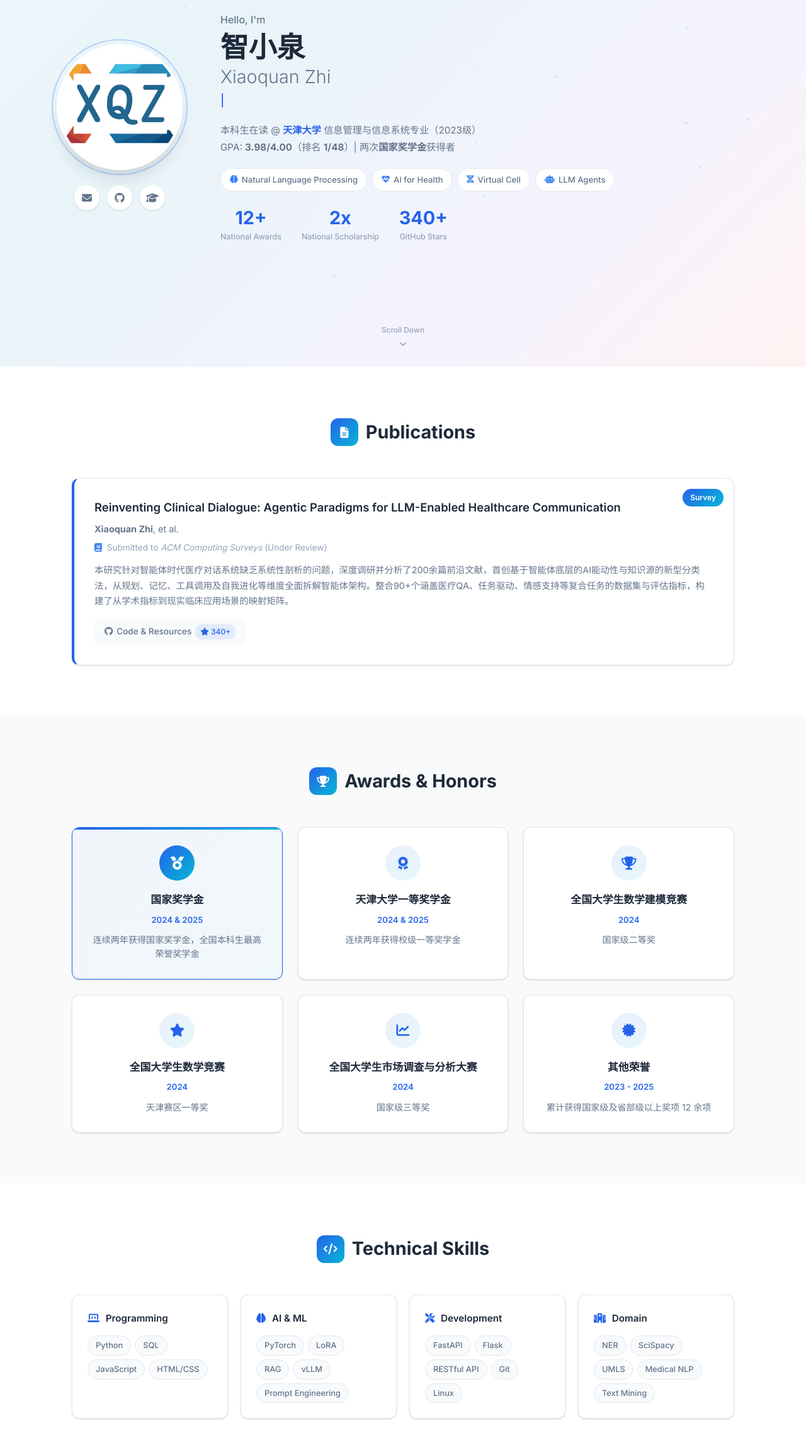
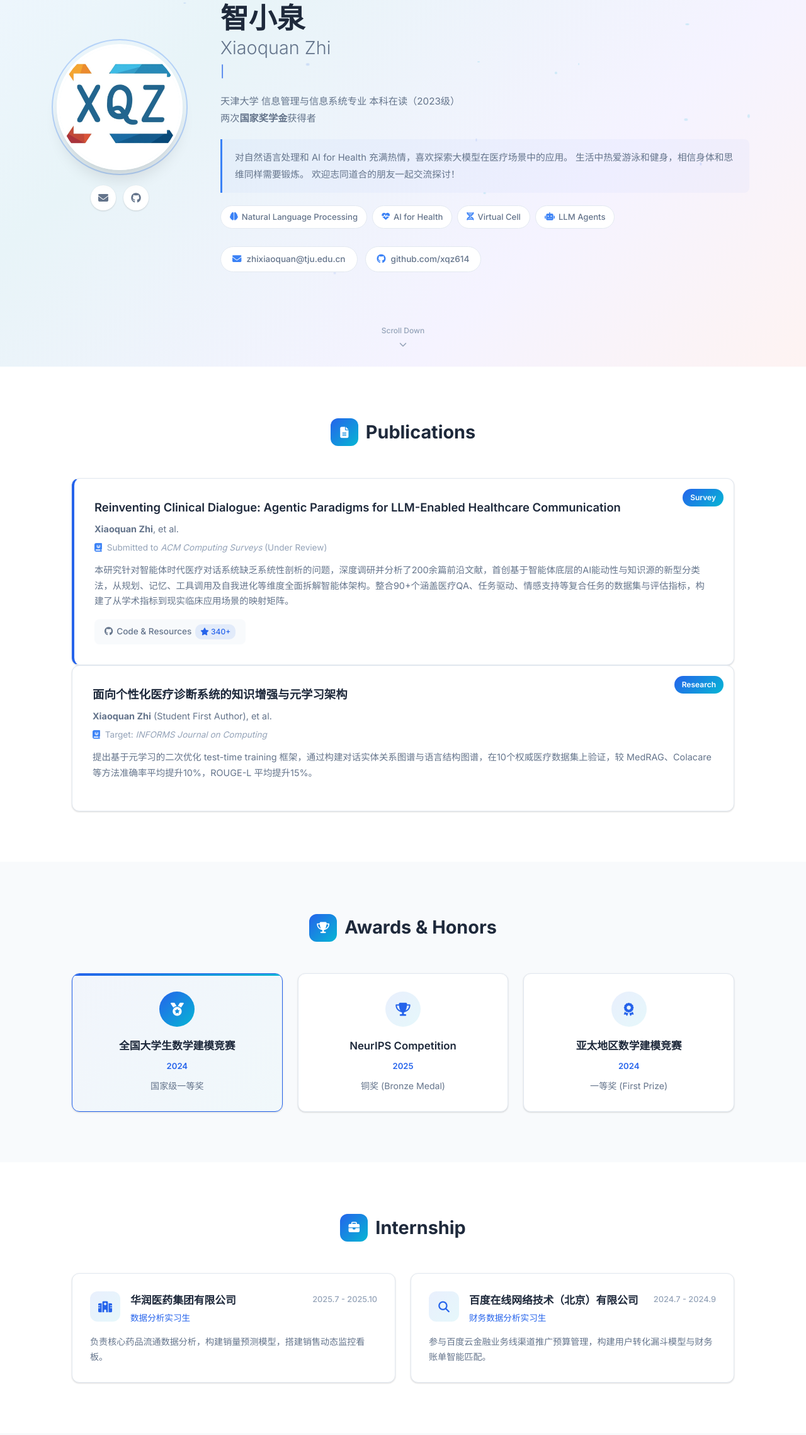
Before and after one commit to xqz614/xqz614.github.io, a plain HTML site: page index.html in a window 1280 px wide. Shown: the part 218-2496 px from the top of the page at 63% size. Drawn offline with Linux system fonts and the light colour scheme.

Commit message:
✨ Update homepage: simplified intro, add meta-learning paper, 3 awards, internship section

```diff
--- a/assets/css/style.css
+++ b/assets/css/style.css
@@ -355,27 +355,49 @@ a:hover {
     color: var(--primary-light);
 }
 
-.hero-stats {
-    display: flex;
-    gap: 32px;
+.hero-intro {
+    font-size: 0.92rem;
+    color: var(--text-secondary);
+    line-height: 1.8;
+    margin-bottom: 20px;
+    padding: 16px 20px;
+    background: rgba(37,99,235,0.03);
+    border-left: 3px solid var(--primary-light);
+    border-radius: 0 var(--radius-sm) var(--radius-sm) 0;
 }
 
-.stat {
-    text-align: center;
+.hero-contact {
+    display: flex;
+    flex-wrap: wrap;
+    gap: 12px;
+    margin-top: 8px;
 }
 
-.stat-number {
-    font-size: 1.8rem;
-    font-weight: 700;
-    color: var(--primary);
-    line-height: 1;
+.contact-btn {
+    display: inline-flex;
+    align-items: center;
+    gap: 8px;
+    padding: 8px 18px;
+    background: white;
+    border: 1px solid var(--border);
+    border-radius: 24px;
+    font-size: 0.85rem;
+    font-weight: 500;
+    color: var(--text-secondary);
+    transition: var(--transition);
 }
 
-.stat-label {
-    font-size: 0.78rem;
-    color: var(--text-light);
-    margin-top: 4px;
-    font-weight: 500;
+.contact-btn:hover {
+    border-color: var(--primary-light);
+    color: var(--primary);
+    background: rgba(37,99,235,0.04);
+    transform: translateY(-1px);
+    box-shadow: var(--shadow);
+}
+
+.contact-btn i {
+    color: var(--primary-light);
+    font-size: 0.9rem;
 }
 
 .scroll-indicator {
@@ -671,6 +693,74 @@ a:hover {
     line-height: 1.6;
 }
 
+/* ============ Internship ============ */
+.internship-grid {
+    display: grid;
+    grid-template-columns: repeat(auto-fit, minmax(400px, 1fr));
+    gap: 24px;
+}
+
+.internship-card {
+    background: white;
+    border-radius: var(--radius);
+    padding: 28px;
+    box-shadow: var(--shadow);
+    border: 1px solid var(--border);
+    transition: var(--transition);
+}
+
+.internship-card:hover {
+    box-shadow: var(--shadow-lg);
+    transform: translateY(-3px);
+}
+
+.internship-header {
+    display: flex;
+    align-items: flex-start;
+    gap: 16px;
+    margin-bottom: 14px;
+}
+
+.internship-icon {
+    width: 48px;
+    height: 48px;
+    border-radius: 12px;
+    background: linear-gradient(135deg, rgba(37,99,235,0.1), rgba(6,182,212,0.1));
+    display: flex;
+    align-items: center;
+    justify-content: center;
+    font-size: 1.1rem;
+    color: var(--primary);
+    flex-shrink: 0;
+}
+
+.internship-header h3 {
+    font-size: 1.05rem;
+    font-weight: 600;
+    margin-bottom: 2px;
+}
+
+.internship-role {
+    font-size: 0.85rem;
+    color: var(--primary);
+    font-weight: 500;
+}
+
+.internship-date {
+    font-size: 0.8rem;
+    color: var(--text-light);
+    font-weight: 500;
+    white-space: nowrap;
+    margin-left: auto;
+    padding-top: 2px;
+}
+
+.internship-desc {
+    font-size: 0.88rem;
+    color: var(--text-secondary);
+    line-height: 1.7;
+}
+
 /* ============ Skills ============ */
 .skills-grid {
     display: grid;
@@ -785,6 +875,31 @@ a:hover {
         display: none;
     }
 
+    .hero-intro {
+        text-align: left;
+    }
+
+    .hero-contact {
+        justify-content: center;
+    }
+
+    .internship-grid {
+        grid-template-columns: 1fr;
+    }
+
+    .internship-header {
+        flex-wrap: wrap;
+    }
+
+    .internship-date {
+        margin-left: 0;
+        width: 100%;
+    }
+
+    .awards-grid {
+        grid-template-columns: 1fr;
+    }
+
     .research-grid {
         grid-template-columns: 1fr;
     }
--- a/assets/js/main.js
+++ b/assets/js/main.js
@@ -103,7 +103,7 @@ document.addEventListener('DOMContentLoaded', () => {
         });
     }, observerOptions);
 
-    document.querySelectorAll('.pub-card, .research-card, .award-card, .skill-category').forEach(el => {
+    document.querySelectorAll('.pub-card, .research-card, .award-card, .internship-card, .skill-category').forEach(el => {
         el.style.opacity = '0';
         el.style.transform = 'translateY(20px)';
         el.style.transition = 'opacity 0.6s ease, transform 0.6s ease';
--- a/index.html
+++ b/index.html
@@ -19,6 +19,7 @@
                 <a href="#about" class="nav-link active">About</a>
                 <a href="#publications" class="nav-link">Publications</a>
                 <a href="#awards" class="nav-link">Awards</a>
+                <a href="#internship" class="nav-link">Internship</a>
                 <a href="papers.html" class="nav-link">Paper Tracker <span class="badge-new">Daily</span></a>
             </div>
             <button class="nav-toggle" id="navToggle" aria-label="Toggle navigation">
@@ -29,6 +30,7 @@
             <a href="#about" class="mobile-link">About</a>
             <a href="#publications" class="mobile-link">Publications</a>
             <a href="#awards" class="mobile-link">Awards</a>
+            <a href="#internship" class="mobile-link">Internship</a>
             <a href="papers.html" class="mobile-link">Paper Tracker</a>
         </div>
     </nav>
@@ -47,7 +49,6 @@
                 <div class="social-links">
                     <a href="mailto:zhixiaoquan@tju.edu.cn" title="Email" class="social-link"><i class="fas fa-envelope"></i></a>
                     <a href="https://github.com/xqz614" target="_blank" title="GitHub" class="social-link"><i class="fab fa-github"></i></a>
-                    <a href="https://scholar.google.com" target="_blank" title="Google Scholar" class="social-link"><i class="fas fa-graduation-cap"></i></a>
                 </div>
             </div>
             <div class="hero-right">
@@ -58,8 +59,13 @@
                     <span class="cursor">|</span>
                 </div>
                 <p class="hero-bio">
-                    本科生在读 @ <a href="https://www.tju.edu.cn" target="_blank">天津大学</a> 信息管理与信息系统专业（2023级）<br>
-                    GPA: <strong>3.98/4.00</strong>（排名 <strong>1/48</strong>）| 两次<strong>国家奖学金</strong>获得者
+                    天津大学 信息管理与信息系统专业 本科在读（2023级）<br>
+                    两次<strong>国家奖学金</strong>获得者
+                </p>
+                <p class="hero-intro">
+                    对自然语言处理和 AI for Health 充满热情，喜欢探索大模型在医疗场景中的应用。
+                    生活中热爱游泳和健身，相信身体和思维同样需要锻炼。
+                    欢迎志同道合的朋友一起交流探讨！
                 </p>
                 <div class="hero-tags">
                     <span class="tag"><i class="fas fa-brain"></i> Natural Language Processing</span>
@@ -67,19 +73,9 @@
                     <span class="tag"><i class="fas fa-dna"></i> Virtual Cell</span>
                     <span class="tag"><i class="fas fa-robot"></i> LLM Agents</span>
                 </div>
-                <div class="hero-stats">
-                    <div class="stat">
-                        <div class="stat-number">12+</div>
-                        <div class="stat-label">National Awards</div>
-                    </div>
-                    <div class="stat">
-                        <div class="stat-number">2x</div>
-                        <div class="stat-label">National Scholarship</div>
-                    </div>
-                    <div class="stat">
-                        <div class="stat-number">340+</div>
-                        <div class="stat-label">GitHub Stars</div>
-                    </div>
+                <div class="hero-contact">
+                    <a href="mailto:zhixiaoquan@tju.edu.cn" class="contact-btn"><i class="fas fa-envelope"></i> zhixiaoquan@tju.edu.cn</a>
+                    <a href="https://github.com/xqz614" target="_blank" class="contact-btn"><i class="fab fa-github"></i> github.com/xqz614</a>
                 </div>
             </div>
         </div>
@@ -117,6 +113,21 @@
                         </div>
                     </div>
                 </div>
+
+                <!-- Meta-Learning Paper -->
+                <div class="pub-card">
+                    <div class="pub-badge">Research</div>
+                    <div class="pub-content">
+                        <h3 class="pub-title">面向个性化医疗诊断系统的知识增强与元学习架构</h3>
+                        <div class="pub-authors"><strong>Xiaoquan Zhi</strong> (Student First Author), et al.</div>
+                        <div class="pub-venue">
+                            <i class="fas fa-journal-whills"></i> Target: <em>INFORMS Journal on Computing</em>
+                        </div>
+                        <p class="pub-abstract">
+                            提出基于元学习的二次优化 test-time training 框架，通过构建对话实体关系图谱与语言结构图谱，在10个权威医疗数据集上验证，较 MedRAG、Colacare 等方法准确率平均提升10%，ROUGE-L 平均提升15%。
+                        </p>
+                    </div>
+                </div>
             </div>
         </div>
     </section>
@@ -131,46 +142,62 @@
             <div class="awards-grid">
                 <div class="award-card highlight">
                     <div class="award-icon"><i class="fas fa-medal"></i></div>
-                    <h3>国家奖学金</h3>
-                    <p class="award-year">2024 & 2025</p>
-                    <p>连续两年获得国家奖学金，全国本科生最高荣誉奖学金</p>
+                    <h3>全国大学生数学建模竞赛</h3>
+                    <p class="award-year">2024</p>
+                    <p>国家级一等奖</p>
+                </div>
+                <div class="award-card">
+                    <div class="award-icon"><i class="fas fa-trophy"></i></div>
+                    <h3>NeurIPS Competition</h3>
+                    <p class="award-year">2025</p>
+                    <p>铜奖 (Bronze Medal)</p>
                 </div>
                 <div class="award-card">
                     <div class="award-icon"><i class="fas fa-award"></i></div>
-                    <h3>天津大学一等奖学金</h3>
-                    <p class="award-year">2024 & 2025</p>
-                    <p>连续两年获得校级一等奖学金</p>
+                    <h3>亚太地区数学建模竞赛</h3>
+                    <p class="award-year">2024</p>
+                    <p>一等奖 (First Prize)</p>
                 </div>
-                <div class="award-card">
-                    <div class="award-icon"><i class="fas fa-trophy"></i></div>
-                    <h3>全国大学生数学建模竞赛</h3>
-                    <p class="award-year">2024</p>
-                    <p>国家级二等奖</p>
+            </div>
+        </div>
+    </section>
+
+    <!-- Internship Section -->
+    <section class="section" id="internship">
+        <div class="container">
+            <h2 class="section-title">
+                <span class="title-icon"><i class="fas fa-briefcase"></i></span>
+                Internship
+            </h2>
+            <div class="internship-grid">
+                <div class="internship-card">
+                    <div class="internship-header">
+                        <div class="internship-icon"><i class="fas fa-hospital"></i></div>
+                        <div>
+                            <h3>华润医药集团有限公司</h3>
+                            <p class="internship-role">数据分析实习生</p>
+                        </div>
+                        <span class="internship-date">2025.7 - 2025.10</span>
+                    </div>
+                    <p class="internship-desc">负责核心药品流通数据分析，构建销量预测模型，搭建销售动态监控看板。</p>
                 </div>
-                <div class="award-card">
-                    <div class="award-icon"><i class="fas fa-star"></i></div>
-                    <h3>全国大学生数学竞赛</h3>
-                    <p class="award-year">2024</p>
-                    <p>天津赛区一等奖</p>
-                </div>
-                <div class="award-card">
-                    <div class="award-icon"><i class="fas fa-chart-line"></i></div>
-                    <h3>全国大学生市场调查与分析大赛</h3>
-                    <p class="award-year">2024</p>
-                    <p>国家级三等奖</p>
-                </div>
-                <div class="award-card">
-                    <div class="award-icon"><i class="fas fa-certificate"></i></div>
-                    <h3>其他荣誉</h3>
-                    <p class="award-year">2023 - 2025</p>
-                    <p>累计获得国家级及省部级以上奖项 12 余项</p>
+                <div class="internship-card">
+                    <div class="internship-header">
+                        <div class="internship-icon"><i class="fas fa-search"></i></div>
+                        <div>
+                            <h3>百度在线网络技术（北京）有限公司</h3>
+                            <p class="internship-role">财务数据分析实习生</p>
+                        </div>
+                        <span class="internship-date">2024.7 - 2024.9</span>
+                    </div>
+                    <p class="internship-desc">参与百度云金融业务线渠道推广预算管理，构建用户转化漏斗模型与财务账单智能匹配。</p>
                 </div>
             </div>
         </div>
     </section>
 
     <!-- Skills Section -->
-    <section class="section" id="skills">
+    <section class="section section-alt" id="skills">
         <div class="container">
             <h2 class="section-title">
                 <span class="title-icon"><i class="fas fa-code"></i></span>
```
